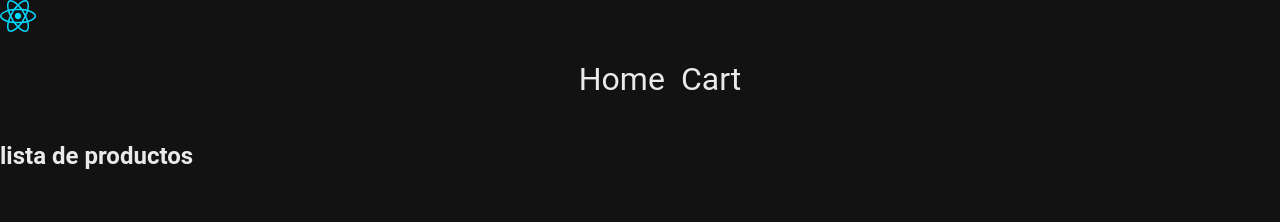
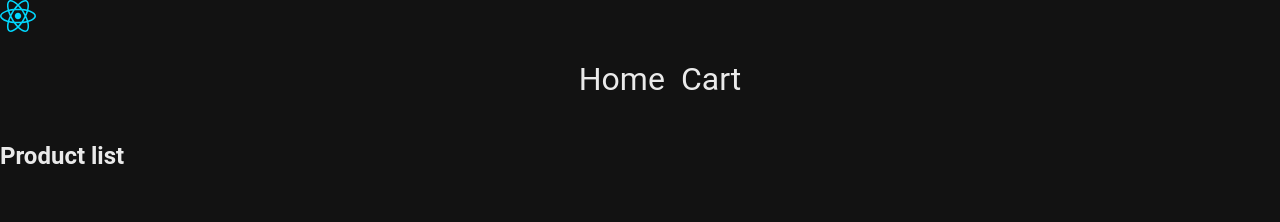
Before and after one commit to mariok99/proyecto-react, a React (Vite) app: page / in a window 1280 px wide. Shown: the top 222 px of the page. Built offline with nearby package versions, Linux system fonts and the light colour scheme.

Commit message:
Elimino comentarios viejos

```diff
--- a/src/components/ItemListContainer/ItemListContainer.jsx
+++ b/src/components/ItemListContainer/ItemListContainer.jsx
@@ -22,14 +22,10 @@ export const ItemListContainer = () => {
     myUseEffect(fetchProducts, [], setLoading)
 
     if (loading) return <p>Loading...</p>
-    //el boton simula que obtengo los productos de una base de datos, algo así
-    //Por eso luego de eso se llama a ItemList?
-    //si, se lo mando como prop
-    //Como react actualiza los componentes automaticamente, cuando apriete los botones se
-    //va a actualizar ItemList, supongo.
+
     return (
         <section>
-            <h1>lista de productos</h1>
+            <h1>Product list</h1>
             <ItemList products={products} />
         </section>
     )
```
